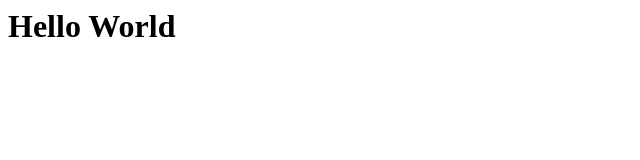
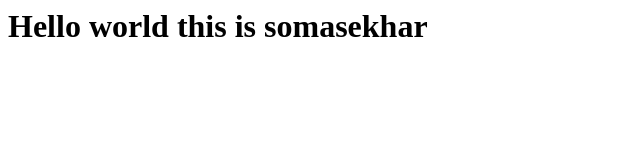
Before and after one commit to ssrrage/hello-world2, a plain HTML site: page index.html in a window 1280 px wide. Shown: the whole page, without its empty margins (0-640 px from the left). Drawn offline with Linux system fonts and the light colour scheme.

Commit message:
Update index.html

```diff
--- a/index.html
+++ b/index.html
@@ -1 +1 @@
-<h1> Hello World </h>
+<h1> Hello world this is somasekhar</h>
```
